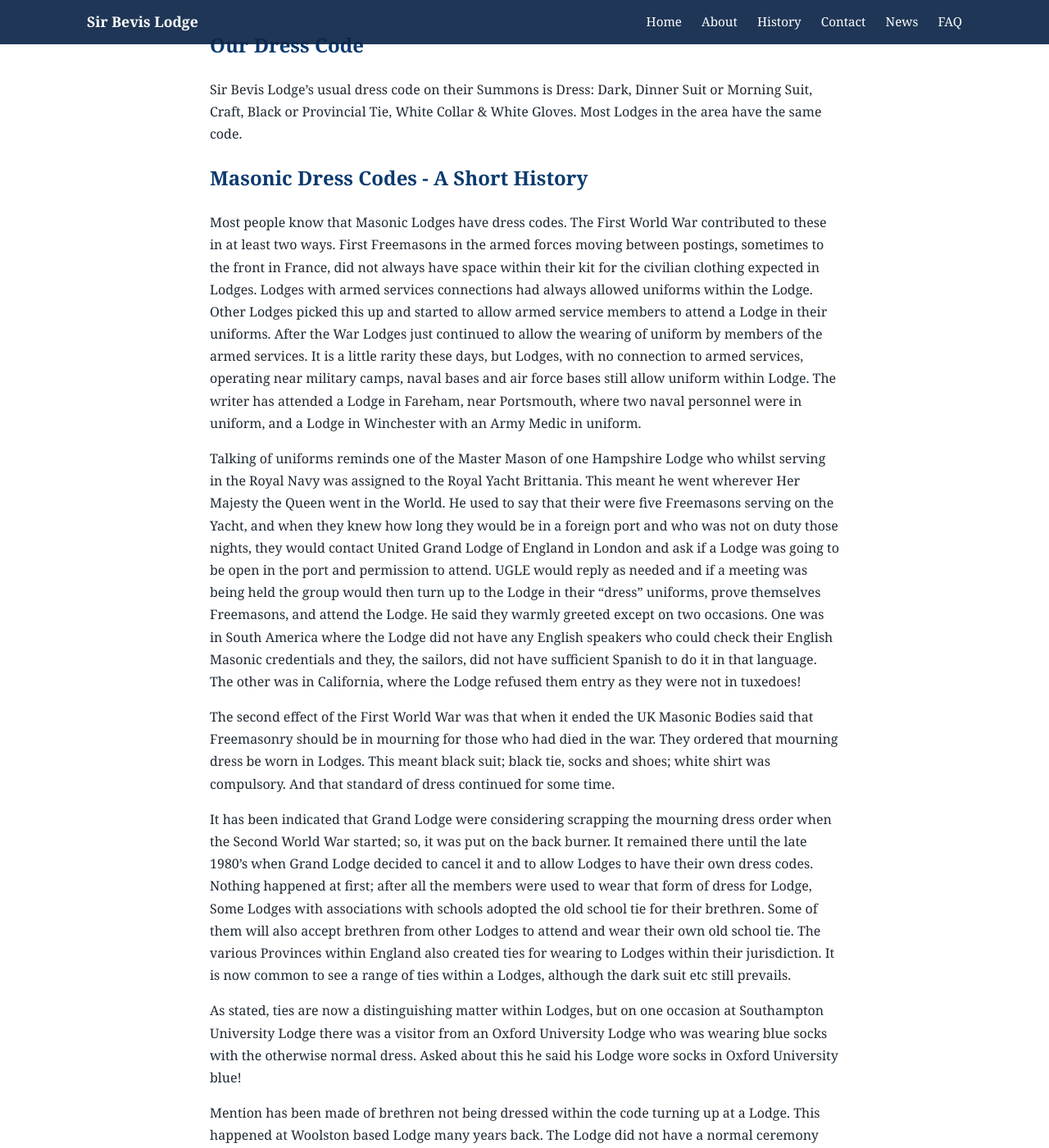
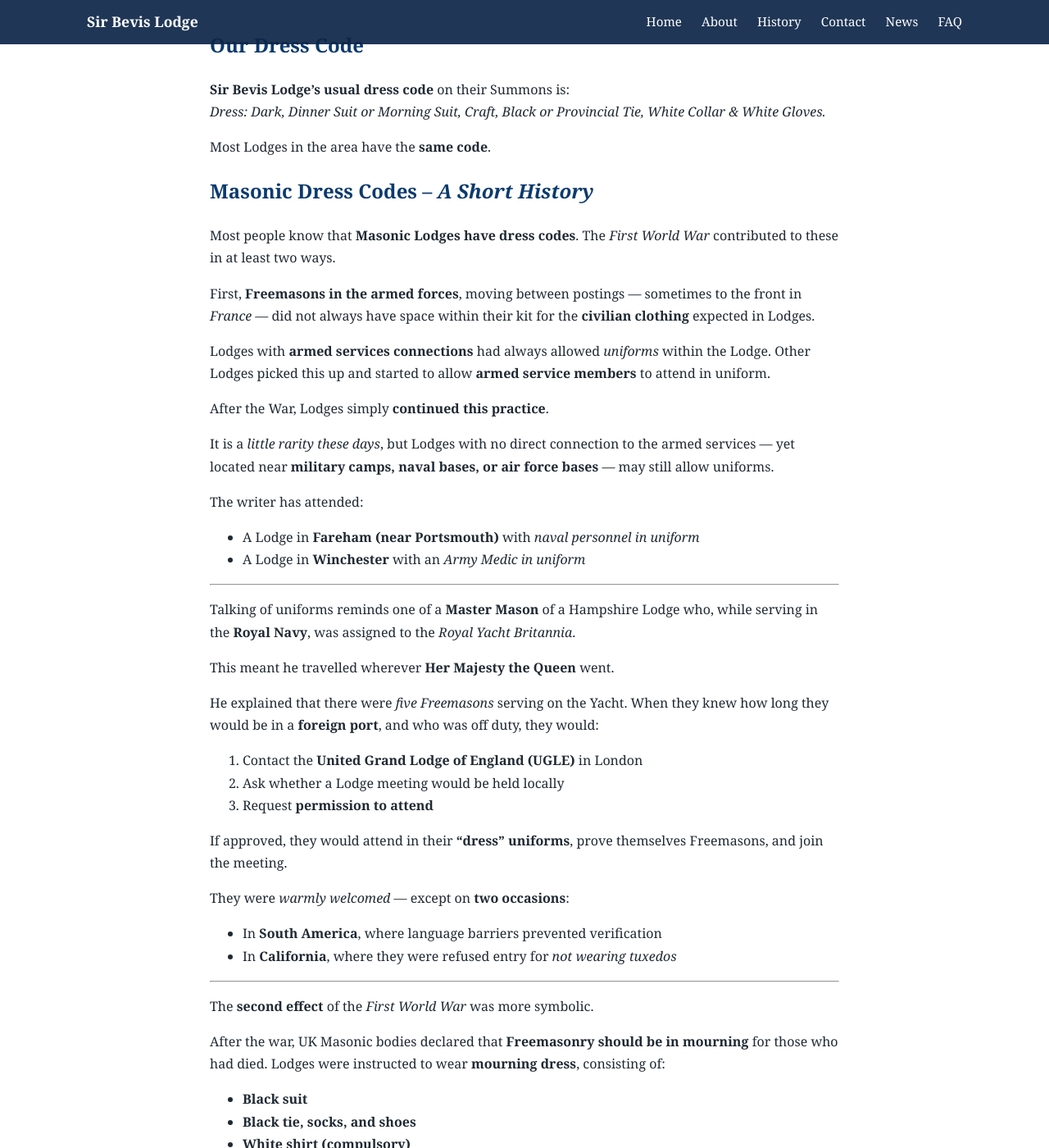
Before and after one commit to jefferies917/sirbevis.github.io, a Jekyll site: the page built from dress-code.md, in a window 1280 px wide and 1400 px high, scrolled down 568 px. Shown: the whole window at 82% size. Built offline with Jekyll 4.4.1, drawn with Linux system fonts in a browser that asks for light colours; some of the changed text lies outside the part shown.

Commit message:
feat: prettify gerards contributions

```diff
--- a/dress-code.md
+++ b/dress-code.md
@@ -5,80 +5,119 @@ permalink: /dress-code/
 hero_image: /assets/images/temple.jpg
 hero_alt: Sir Bevis Lodge Hall interior - Southampton Temple
 ---
-<!-- TODO: prettify page -->
+
 # Dress Codes
 
 ## Our Dress Code
 
-Sir Bevis Lodge’s usual dress code on their Summons is Dress: Dark, Dinner Suit or
-Morning Suit, Craft, Black or Provincial Tie, White Collar &amp; White Gloves. Most Lodges in the
-area have the same code.
+**Sir Bevis Lodge’s usual dress code** on their Summons is:
+*Dress: Dark, Dinner Suit or Morning Suit, Craft, Black or Provincial Tie, White Collar & White Gloves.*
 
-## Masonic Dress Codes - A Short History
+Most Lodges in the area have the **same code**.
 
-Most people know that Masonic Lodges have dress codes. The First World War contributed
-to these in at least two ways. First Freemasons in the armed forces moving between
-postings, sometimes to the front in France, did not always have space within their kit for the
-civilian clothing expected in Lodges. Lodges with armed services connections had always
-allowed uniforms within the Lodge. Other Lodges picked this up and started to allow armed
-service members to attend a Lodge in their uniforms. After the War Lodges just continued to
-allow the wearing of uniform by members of the armed services. It is a little rarity these days,
-but Lodges, with no connection to armed services, operating near military camps, naval
-bases and air force bases still allow uniform within Lodge. The writer has attended a Lodge
-in Fareham, near Portsmouth, where two naval personnel were in uniform, and a Lodge in
-Winchester with an Army Medic in uniform.
+## Masonic Dress Codes – *A Short History*
 
-Talking of uniforms reminds one of the Master Mason of one Hampshire Lodge who whilst
-serving in the Royal Navy was assigned to the Royal Yacht Brittania. This meant he went
-wherever Her Majesty the Queen went in the World. He used to say that their were five
-Freemasons serving on the Yacht, and when they knew how long they would be in a foreign
-port and who was not on duty those nights, they would contact United Grand Lodge of
-England in London and ask if a Lodge was going to be open in the port and permission to
-attend. UGLE would reply as needed and if a meeting was being held the group would then
-turn up to the Lodge in their “dress” uniforms, prove themselves Freemasons, and attend the
-Lodge. He said they warmly greeted except on two occasions. One was in South America
-where the Lodge did not have any English speakers who could check their English Masonic
-credentials and they, the sailors, did not have sufficient Spanish to do it in that language.
-The other was in California, where the Lodge refused them entry as they were not in
-tuxedoes!
+Most people know that **Masonic Lodges have dress codes**. The *First World War* contributed to these in at least two ways.
 
-The second effect of the First World War was that when it ended the UK Masonic Bodies
-said that Freemasonry should be in mourning for those who had died in the war. They
-ordered that mourning dress be worn in Lodges. This meant black suit; black tie, socks and
-shoes; white shirt was compulsory. And that standard of dress continued for some time.
+First, **Freemasons in the armed forces**, moving between postings — sometimes to the front in *France* — did not always have space within their kit for the **civilian clothing** expected in Lodges.
 
-It has been indicated that Grand Lodge were considering scrapping the mourning dress
-order when the Second World War started; so, it was put on the back burner. It remained
-there until the late 1980’s when Grand Lodge decided to cancel it and to allow Lodges to
-have their own dress codes. Nothing happened at first; after all the members were used to
-wear that form of dress for Lodge, Some Lodges with associations with schools adopted the
-old school tie for their brethren. Some of them will also accept brethren from other Lodges to
-attend and wear their own old school tie. The various Provinces within England also created
-ties for wearing to Lodges within their jurisdiction. It is now common to see a range of ties
-within a Lodges, although the dark suit etc still prevails.
+Lodges with **armed services connections** had always allowed *uniforms* within the Lodge. Other Lodges picked this up and started to allow **armed service members** to attend in uniform.
 
-As stated, ties are now a distinguishing matter within Lodges, but on one occasion at
-Southampton University Lodge there was a visitor from an Oxford University Lodge who was
-wearing blue socks with the otherwise normal dress. Asked about this he said his Lodge
-wore socks in Oxford University blue!
+After the War, Lodges simply **continued this practice**.
 
-Mention has been made of brethren not being dressed within the code turning up at a
-Lodge. This happened at Woolston based Lodge many years back. The Lodge did not have
-a normal ceremony arranged so they had asked the Provincial Lecture team to give a lecture
-during the Lodge. The Lecture Team mentioned online they were to lecture in Woolston with
-the date and time. This meant a number of visiting brethren attended, all but one were
+It is a *little rarity these days*, but Lodges with no direct connection to the armed services — yet located near **military camps, naval bases, or air force bases** — may still allow uniforms.
 
-dressed in the usual dark suit etc. The one who did not wear his suit had thought it was just
-a lecture, without a Lodge meeting occurring: so, he was casually dressed. Rather than turn
-him away a quick survey of the other brethren found that one brother always carried a spare
-white shirt which he lent the “casual” brother, another produced his spare tie as a loan. The
-“casual” brother was admitted, sat in the back row with “his” white shirt and black tie visible
-to all. In the spirit of Freemasonry, he had not been tuned away.
+The writer has attended:
+- A Lodge in **Fareham (near Portsmouth)** with *naval personnel in uniform*
+- A Lodge in **Winchester** with an *Army Medic in uniform*
 
-Sir Bevis Lodge’s usual dress code on their Summons is Dress: Dark, Dinner Suit or
-Morning Suit, Craft, Black or Provincial Tie, White Collar &amp; White Gloves. Most Lodges in the
-area have the same code.
+---
 
-If your Lodge’s dress code is not like this, please let us know, and how strictly is it enforced?
+Talking of uniforms reminds one of a **Master Mason** of a Hampshire Lodge who, while serving in the **Royal Navy**, was assigned to the *Royal Yacht Britannia*.
 
-Thanks to W. Bro. Gerard W Cavalier for transcribing.
+This meant he travelled wherever **Her Majesty the Queen** went.
+
+He explained that there were *five Freemasons* serving on the Yacht. When they knew how long they would be in a **foreign port**, and who was off duty, they would:
+
+1. Contact the **United Grand Lodge of England (UGLE)** in London
+2. Ask whether a Lodge meeting would be held locally
+3. Request **permission to attend**
+
+If approved, they would attend in their **“dress” uniforms**, prove themselves Freemasons, and join the meeting.
+
+They were *warmly welcomed* — except on **two occasions**:
+
+- In **South America**, where language barriers prevented verification
+- In **California**, where they were refused entry for *not wearing tuxedos*
+
+---
+
+The **second effect** of the *First World War* was more symbolic.
+
+After the war, UK Masonic bodies declared that **Freemasonry should be in mourning** for those who had died. Lodges were instructed to wear **mourning dress**, consisting of:
+
+- **Black suit**
+- **Black tie, socks, and shoes**
+- **White shirt (compulsory)**
+
+This standard continued for *many years*.
+
+---
+
+It was later suggested that **Grand Lodge** might remove the mourning requirement — but the *Second World War* delayed this decision.
+
+It remained unchanged until the **late 1980s**, when Grand Lodge finally:
+- **Cancelled the mourning dress requirement**
+- Allowed Lodges to adopt their own **dress codes**
+
+At first, little changed — members were *used to the tradition*.
+
+---
+
+Over time, however, variations appeared:
+
+- Some Lodges adopted **old school ties**
+- Visitors were sometimes allowed to wear *their own school ties*
+- Provinces introduced their own **distinctive ties**
+
+Today, it is common to see a **variety of ties** in Lodge, although the **dark suit standard still prevails**.
+
+---
+
+One notable example occurred at **Southampton University Lodge**, where a visitor from an **Oxford University Lodge** wore *blue socks* with otherwise standard attire.
+
+When asked, he explained:
+*“In our Lodge, we wear Oxford blue socks.”*
+
+---
+
+There have also been occasions where brethren arrived *not properly dressed*.
+
+At a **Woolston-based Lodge**, during a meeting featuring a **Provincial Lecture Team**, a visiting brother arrived in *casual clothing*, mistakenly believing it was *only a lecture*.
+
+Rather than turn him away:
+
+- One brother lent a **spare white shirt**
+- Another provided a **spare tie**
+
+The visitor was admitted and sat at the back, with his *borrowed attire visible to all*.
+
+**In the true spirit of Freemasonry, he was not turned away.**
+
+---
+
+## Summary
+
+**Sir Bevis Lodge’s dress code remains:**
+
+*Dark suit, dinner suit or morning suit, Craft, black or Provincial tie, white collar & white gloves.*
+
+Most Lodges in the area follow a **similar standard**.
+
+---
+
+If your Lodge’s dress code is *different*, please let us know — and **how strictly is it enforced?**
+
+---
+
+*Thanks to W. Bro. Gerard W Cavalier for transcribing.*
```
Also changed, not shown: amity-circle.md (+56 -31 lines).
